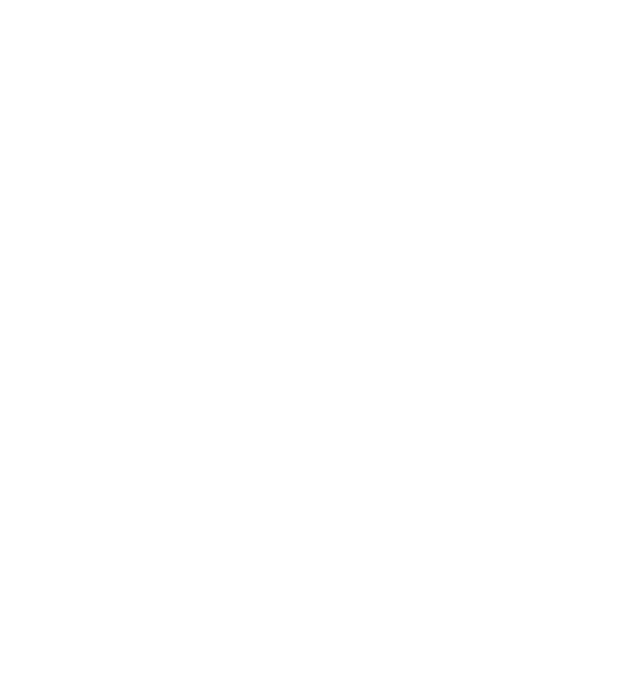
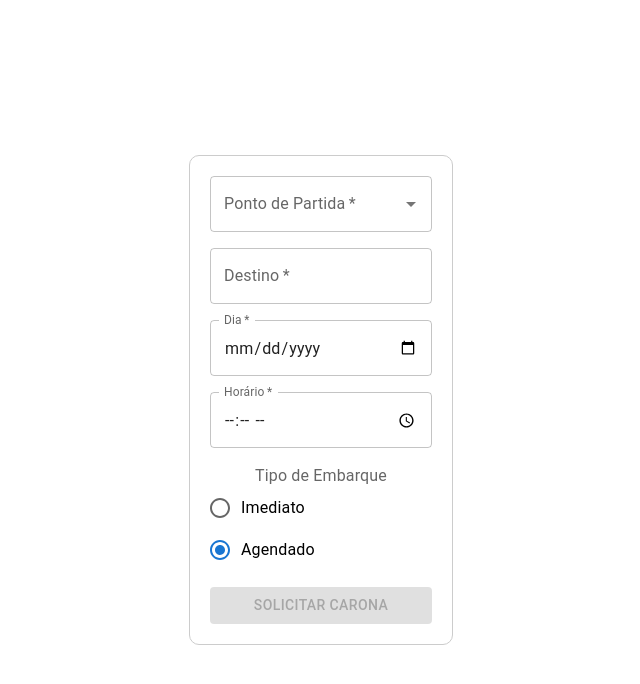
Before and after one commit to felippevianna/gpms, a React (Create React App) app in the folder Frontend/: page /SolicitarCarona in a window 1280 px wide. Before the commit this address had no page. Shown: the top 684 px of the page, without its empty margins (319-959 px from the left). Built offline with nearby package versions, Linux system fonts and the light colour scheme.

Commit message:
Criação de tela - Solicita Carona e Perfil

```diff
--- a/Frontend/src/App.js
+++ b/Frontend/src/App.js
@@ -6,7 +6,8 @@
 import CadastroCarona from './pages/CadastroCarona';
 import ListarCaronas from './pages/ListarCaronas';
 import Cadastro from './pages/Cadastro';
-
+import SolicitarCarona from './pages/SolicitarCarona';
+import Perfil from './pages/Perfil';
 
 function App() {
   return (
@@ -17,6 +18,9 @@
           <Route path="/carona" element={<CadastroCarona />} />
           <Route path="/listar-caronas" element={<ListarCaronas />}/>
           <Route path="/cadastro" element={<Cadastro />}/>
+          <Route path="/SolicitarCarona" element={<SolicitarCarona />}/>
+          <Route path="/Perfil" element={<Perfil />}/>
+
         </Routes>
       </BrowserRouter>
   );
--- a/Frontend/src/components/Menu.js
+++ b/Frontend/src/components/Menu.js
@@ -10,13 +10,19 @@
         <MenuButton>Menu</MenuButton>
         <Menu>
             <MenuItem>
-                <Link to="/CadastroCarona">Cadastrar Carona</Link>
+                <a href="/Login">Login</a>
             </MenuItem>
             <MenuItem>
-                <a href="/ListarCaronas">Buscar Caronas</a>
+                <a href = "/carona">Cadastrar Carona</a>
             </MenuItem>
             <MenuItem>
-                <a href="/Login">Login</a>
+                <a href="/listar-caronas">Buscar Caronas</a>
+            </MenuItem>
+            <MenuItem>
+                <a href="/SolicitarCarona">Solicitar Carona</a>
+            </MenuItem>
+            <MenuItem>
+                <a href="/Perfil">Meu Perfil</a>
             </MenuItem>
         </Menu>
     </Dropdown>
--- /dev/null
+++ b/Frontend/src/pages/Perfil.js
@@ -0,0 +1,76 @@
+import React from 'react';
+import Grid from '@mui/material/Grid';
+import Container from '../components/Container';
+import Typography from '@mui/material/Typography';
+import Box from '@mui/material/Box';
+import StarIcon from '@mui/icons-material/Star';
+import StarOutlineIcon from '@mui/icons-material/StarOutline';
+
+const Perfil = () => {
+  // Dados de exemplo para o perfil do usuário (substituir por dados reais vindo da API)
+  const perfilUsuario = {
+    nome: 'João da Silva',
+    tipoUsuario: 'Motorista',
+    reputacao: 4.8,
+  };
+
+  // Função para renderizar as estrelas com base na reputação
+  const renderStarRating = () => {
+    const stars = [];
+    const reputacaoInteira = Math.floor(perfilUsuario.reputacao); // Parte inteira da reputação
+    const decimal = perfilUsuario.reputacao - reputacaoInteira; // Parte decimal da reputação
+
+    // Inserir estrelas inteiras
+    for (let i = 0; i < reputacaoInteira; i++) {
+      stars.push(<StarIcon key={i} color="primary" />);
+    }
+
+    // Inserir estrela pela metade se houver decimal >= 0.5
+    if (decimal >= 0.5) {
+      stars.push(<StarIcon key="half" color="primary" />);
+    } else if (decimal > 0 && decimal < 0.5) {
+      // Inserir estrela vazia se houver decimal > 0 e < 0.5
+      stars.push(<StarOutlineIcon key="half" color="primary" />);
+    }
+
+    // Preencher até 5 estrelas no total
+    while (stars.length < 5) {
+      stars.push(<StarOutlineIcon key={stars.length} color="primary" />);
+    }
+
+    return stars;
+  };
+
+  return (
+    <Container>
+      <Grid container spacing={2} justifyContent="center">
+        <Grid item xs={12} md={8}>
+          <Box
+            sx={{
+              border: '1px solid #ccc',
+              borderRadius: '10px',
+              padding: '30px', // Aumentar o padding para espaçamento interno maior
+              textAlign: 'center',
+            }}
+          >
+            <Typography variant="h4" gutterBottom>
+              Meu Perfil
+            </Typography>
+            <Typography variant="h6" gutterBottom>
+              Nome: {perfilUsuario.nome}
+            </Typography>
+            <Typography variant="h6" gutterBottom>
+              Categoria: {perfilUsuario.tipoUsuario}
+            </Typography>
+            <Typography variant="h6" gutterBottom>
+              Reputação: {renderStarRating()} {/* Renderiza as estrelas */}
+            </Typography>
+            {/* Espaço para outros detalhes do perfil, como foto, descrição, etc. */}
+          </Box>
+        </Grid>
+      </Grid>
+    </Container>
+  );
+};
+
+export default Perfil;
--- /dev/null
+++ b/Frontend/src/pages/SolicitarCarona.js
@@ -0,0 +1,167 @@
+import React, { useState } from 'react';
+import Grid from '@mui/material/Grid';
+import Container from '../components/Container';
+import TextField from '@mui/material/TextField';
+import Autocomplete from '@mui/material/Autocomplete';
+import FormControl from '@mui/material/FormControl';
+import FormLabel from '@mui/material/FormLabel';
+import RadioGroup from '@mui/material/RadioGroup';
+import FormControlLabel from '@mui/material/FormControlLabel';
+import Radio from '@mui/material/Radio';
+import Button from '@mui/material/Button';
+import Box from '@mui/material/Box';
+import Stack from '@mui/material/Stack';
+import Switch from '@mui/material/Switch';
+
+const SolicitarCarona = () => {
+  const [formData, setFormData] = useState({
+    pontoPartida: '',
+    destino: '',
+    dia: '',
+    horario: '',
+    embarqueImediato: false,
+  });
+
+  const handleChange = (e) => {
+    const { name, value, type, checked } = e.target;
+    if (type === 'checkbox') {
+      setFormData((prevData) => ({
+        ...prevData,
+        [name]: checked,
+      }));
+    } else {
+      setFormData((prevData) => ({
+        ...prevData,
+        [name]: value,
+      }));
+    }
+  };
+
+  const handleSubmit = (e) => {
+    e.preventDefault();
+    // Aqui você pode adicionar a lógica para enviar os dados do formulário
+    console.log(formData);
+    // Por exemplo, você pode enviar os dados para uma API ou realizar outra ação com os dados
+  };
+
+  // Sugestões de pontos de partida (pode ser alterado conforme necessário)
+  const sugestoesPontosPartida = [
+    { label: 'UFF - Campus Praia Vermelha' },
+    { label: 'UFF - Campus Gragoatá' },
+    { label: 'Plaza Shopping' },
+  ];
+
+  return (
+    <Container>
+      <Grid container spacing={2} justifyContent="center">
+        <Grid item xs={12} md={6}>
+          <Box
+            sx={{
+              border: '1px solid #ccc',
+              borderRadius: '10px',
+              padding: '20px',
+              textAlign: 'center',
+            }}
+          >
+            <form onSubmit={handleSubmit}>
+              <Stack spacing={2}>
+                <Autocomplete
+                  id="pontoPartida"
+                  name="pontoPartida"
+                  options={sugestoesPontosPartida}
+                  getOptionLabel={(option) => option.label}
+                  onChange={(e, value) =>
+                    handleChange({
+                      target: { name: 'pontoPartida', value: value ? value.label : '' },
+                    })
+                  }
+                  renderInput={(params) => (
+                    <TextField
+                      {...params}
+                      label="Ponto de Partida"
+                      variant="outlined"
+                      fullWidth
+                      required
+                    />
+                  )}
+                />
+                <TextField
+                  fullWidth
+                  variant="outlined"
+                  margin="normal"
+                  id="destino"
+                  name="destino"
+                  label="Destino"
+                  value={formData.destino}
+                  onChange={handleChange}
+                  required
+                />
+                <TextField
+                  fullWidth
+                  variant="outlined"
+                  margin="normal"
+                  id="dia"
+                  name="dia"
+                  type="date"
+                  label="Dia"
+                  value={formData.dia}
+                  onChange={handleChange}
+                  InputLabelProps={{
+                    shrink: true,
+                  }}
+                  required
+                />
+                <TextField
+                  fullWidth
+                  variant="outlined"
+                  margin="normal"
+                  id="horario"
+                  name="horario"
+                  type="time"
+                  label="Horário"
+                  value={formData.horario}
+                  onChange={handleChange}
+                  InputLabelProps={{
+                    shrink: true,
+                  }}
+                  required
+                />
+                <FormControl component="fieldset" margin="normal">
+                  <FormLabel component="legend">Tipo de Embarque</FormLabel>
+                  <RadioGroup
+                    aria-label="embarqueImediato"
+                    name="embarqueImediato"
+                    value={formData.embarqueImediato.toString()}
+                    onChange={handleChange}
+                    row
+                  >
+                    <FormControlLabel
+                      value="true"
+                      control={<Radio />}
+                      label="Imediato"
+                    />
+                    <FormControlLabel
+                      value="false"
+                      control={<Radio />}
+                      label="Agendado"
+                    />
+                  </RadioGroup>
+                </FormControl>
+                <Button
+                  type="submit"
+                  variant="contained"
+                  color="primary"
+                  disabled={!formData.pontoPartida || !formData.destino || !formData.dia || !formData.horario}
+                >
+                  Solicitar Carona
+                </Button>
+              </Stack>
+            </form>
+          </Box>
+        </Grid>
+      </Grid>
+    </Container>
+  );
+};
+
+export default SolicitarCarona;
```
